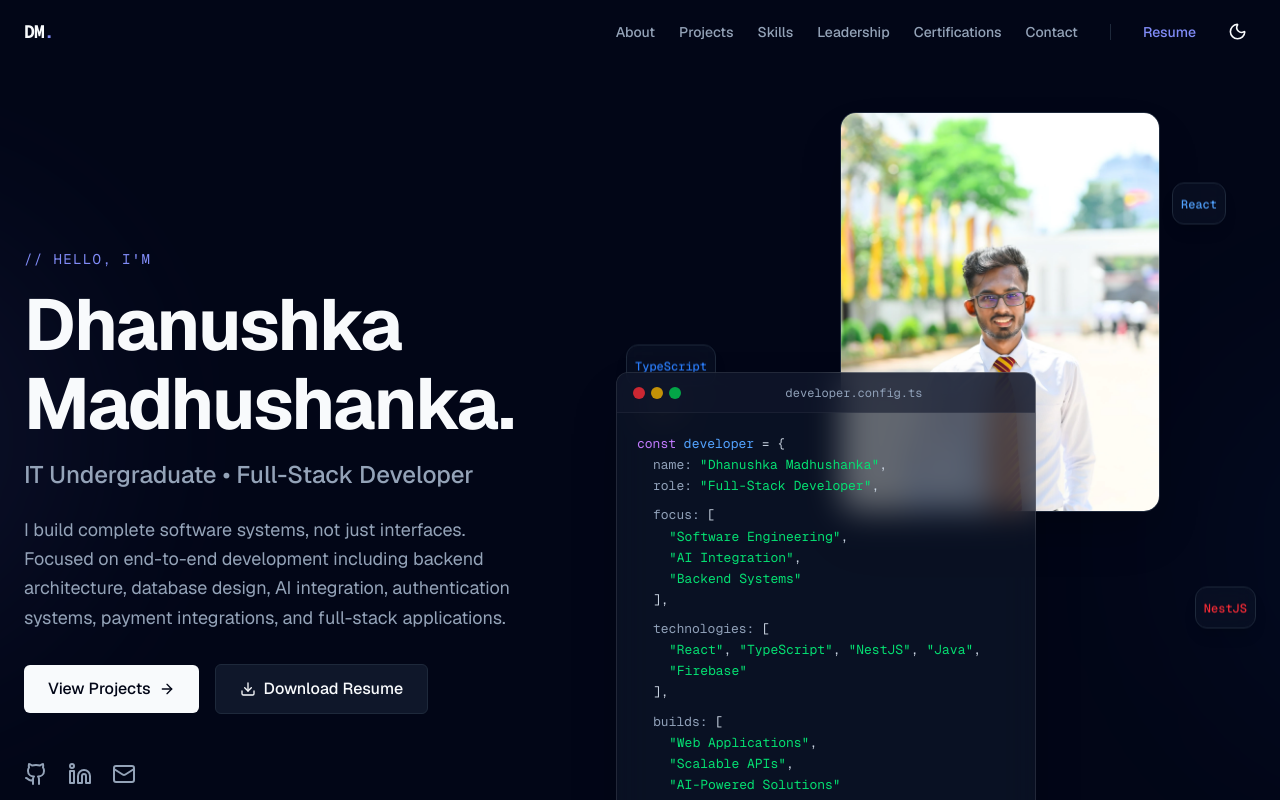
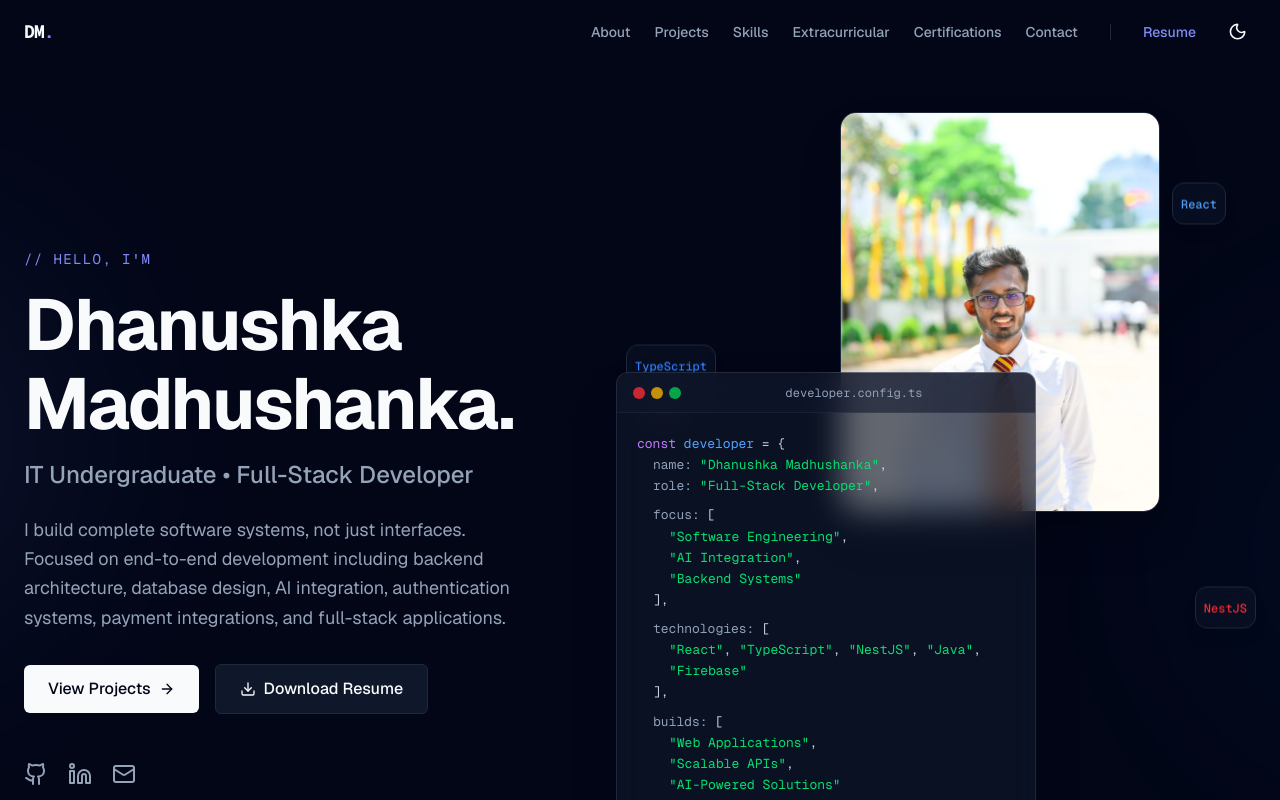
Before and after one commit to Dhanushkamg/my-portfolio, a Next.js app: page / in a window 1280 px wide. Shown: the top 800 px of the page. Built offline with nearby package versions, Linux system fonts and the light colour scheme.

Commit message:
refactor(nav): rename leadership navigation link to extracurricular

```diff
--- a/src/components/layout/Navbar.tsx
+++ b/src/components/layout/Navbar.tsx
@@ -13,7 +13,7 @@ const navLinks = [
   { name: "About", href: "/#about" },
   { name: "Projects", href: "/#projects" },
   { name: "Skills", href: "/#skills" },
-  { name: "Leadership", href: "/#leadership" },
+  { name: "Extracurricular", href: "/#leadership" },
   { name: "Certifications", href: "/#certifications" },
   { name: "Contact", href: "/#contact" },
 ];
```
